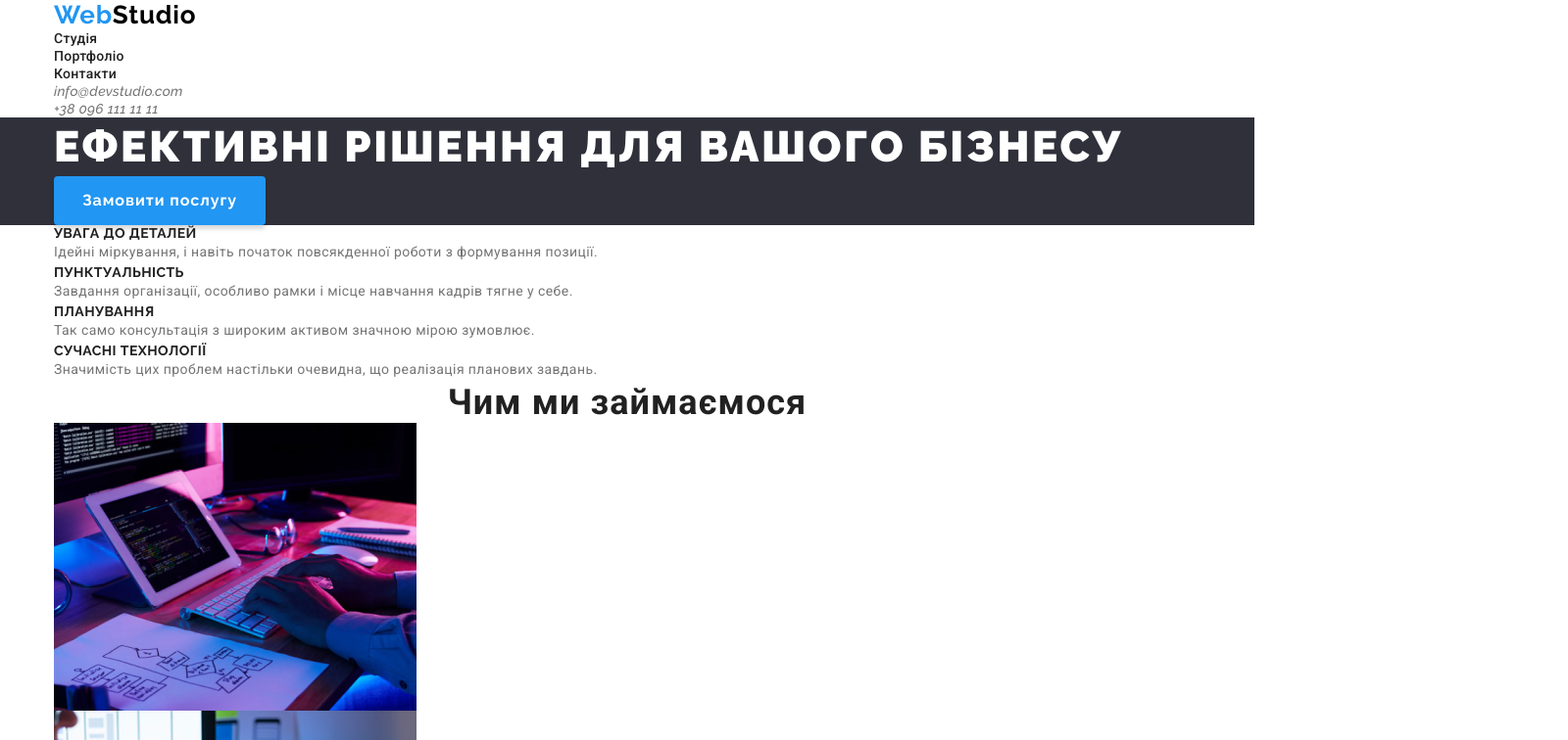
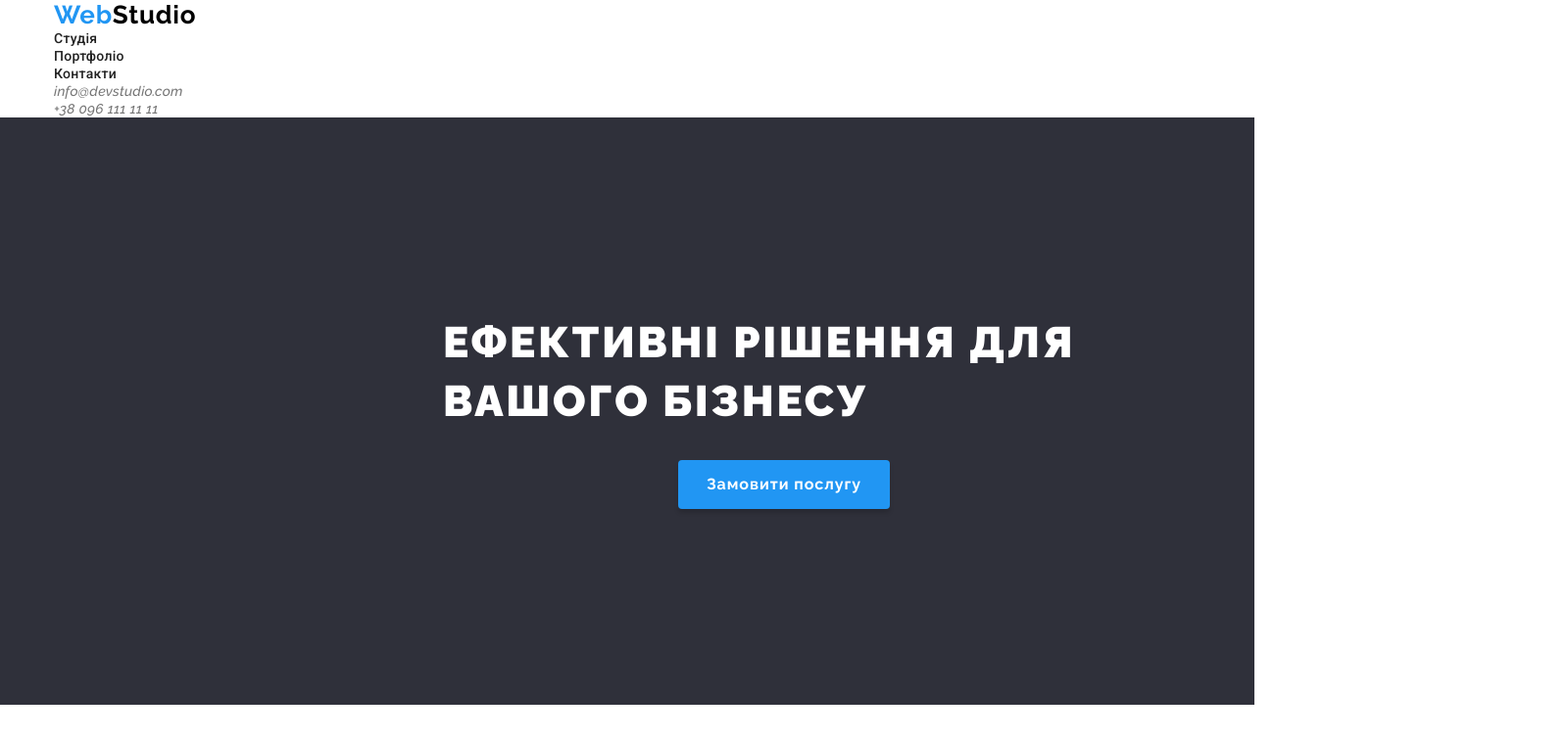
Before and after one commit to DOdontWeee/webstudio, a plain HTML site: page index.html in a window 1280 px wide. Shown: the top 756 px of the page at 98% size, 1600 px wide, since content can reach past the window. Drawn offline with Linux system fonts and the light colour scheme.

Commit message:
flex box part 1

```diff
--- /dev/null
+++ b/FlexBox.css
@@ -0,0 +1,47 @@
+
+
+.decitions-container {
+    width: 1600px;
+    height: 600px;
+    display: flex;
+    align-items: center;
+    justify-content: center;
+    flex-direction: column;
+}
+.section1-tytle {
+      width: 696px;
+  height: 120px;
+  margin-bottom: 30px;
+}
+.section1-button {
+    width: 216px;
+    height: 50px;
+}
+.little-container {
+    width: 1170px;
+    height: 98px;
+}
+.section2 {
+    padding-top: 94px;
+    padding-bottom: 94px;
+}
+.section2-list {
+    display: flex;
+    flex-direction: row;
+    gap: 30px;
+}
+.section2-item {
+    width: 270px;
+    height: 98px;
+}
+.section3-littletytle {
+    margin-bottom: 50px;
+}
+.section3-list {
+    display: flex;
+    flex-direction: row;
+    gap: 30px;
+}
+.section4-littletytle {
+    margin-bottom: 50px;
+}
--- a/index.html
+++ b/index.html
@@ -7,6 +7,7 @@
     <link rel="stylesheet" href="./reset.css">
     <link rel="stylesheet" href="./normalise.css" />
     <link rel="stylesheet" href="./webstudio.css" />
+    <link rel="stylesheet" href="/FlexBox.css">
     <link rel="preconnect" href="https://fonts.googleapis.com" />
     <link rel="preconnect" href="https://fonts.gstatic.com" crossorigin />
     <link
@@ -16,11 +17,11 @@
   </head>
   <body>
     <header class="header">
-      <div class="container">
+      <div class="container header-container">
         <p>
           <span class="web">Web</span><span class="studio">Studio</span>
         </p>
-        <nav>
+        <nav class="header-nav">
           <ul class="header-list">
             <li class="header-item">
               <a class="header-link" target="_blank" href="./index.html">Студія</a>
@@ -55,13 +56,13 @@
     </header>
     <main>
       <section class="section1">
-        <div class="container">
+        <div class="container decitions-container">
           <h1 class="section1-tytle">Ефективні рішення для вашого бізнесу</h1>
           <button class="section1-button" class="bold">Замовити послугу</button>
         </div>
       </section>
       <section class="section2">
-        <div class="container">
+        <div class="container little-container">
           <ul class="section2-list">
             <li class="section2-item">
               <h2 class="section2-littletytle">УВАГА ДО ДЕТАЛЕЙ</h2>
```
